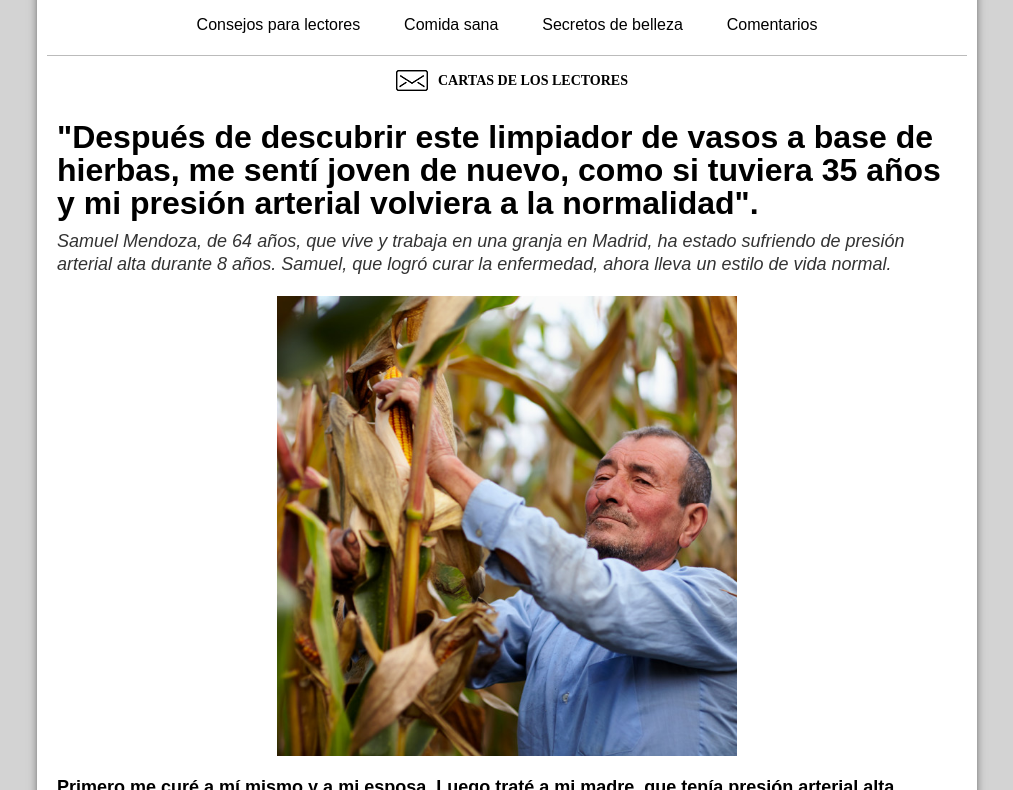
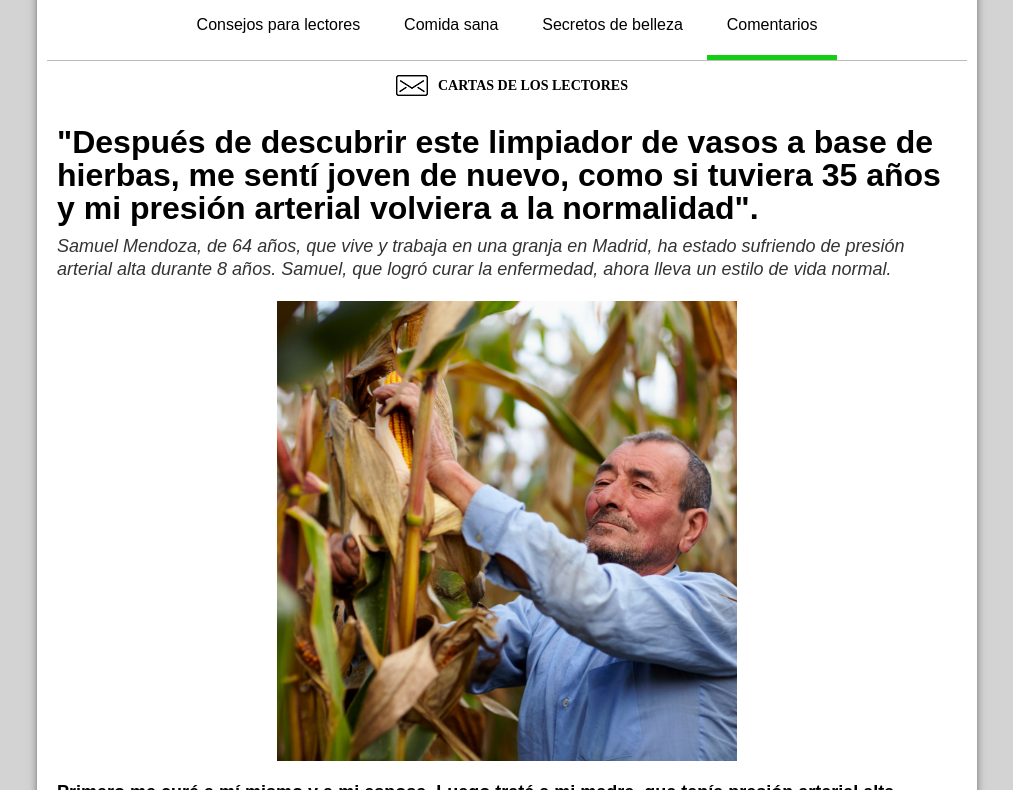
Before and after one commit to arubtsova/Test, a plain HTML site: page index.html in a window 1280 px wide. Shown: the part 149-939 px from the top of the page, without its empty margins (133-1146 px from the left). Drawn offline with Linux system fonts and the light colour scheme; files whose address does not match are found by name.

Commit message:
add green line in 4th link

```diff
--- a/CL_HYPER_files/peerec.css
+++ b/CL_HYPER_files/peerec.css
@@ -108,6 +108,7 @@
 }
 
 .nav-link-4 {
+  border-bottom: 5px solid rgb(19, 206, 19);
   color: #000;
   font-size: 16px;
 }
```
